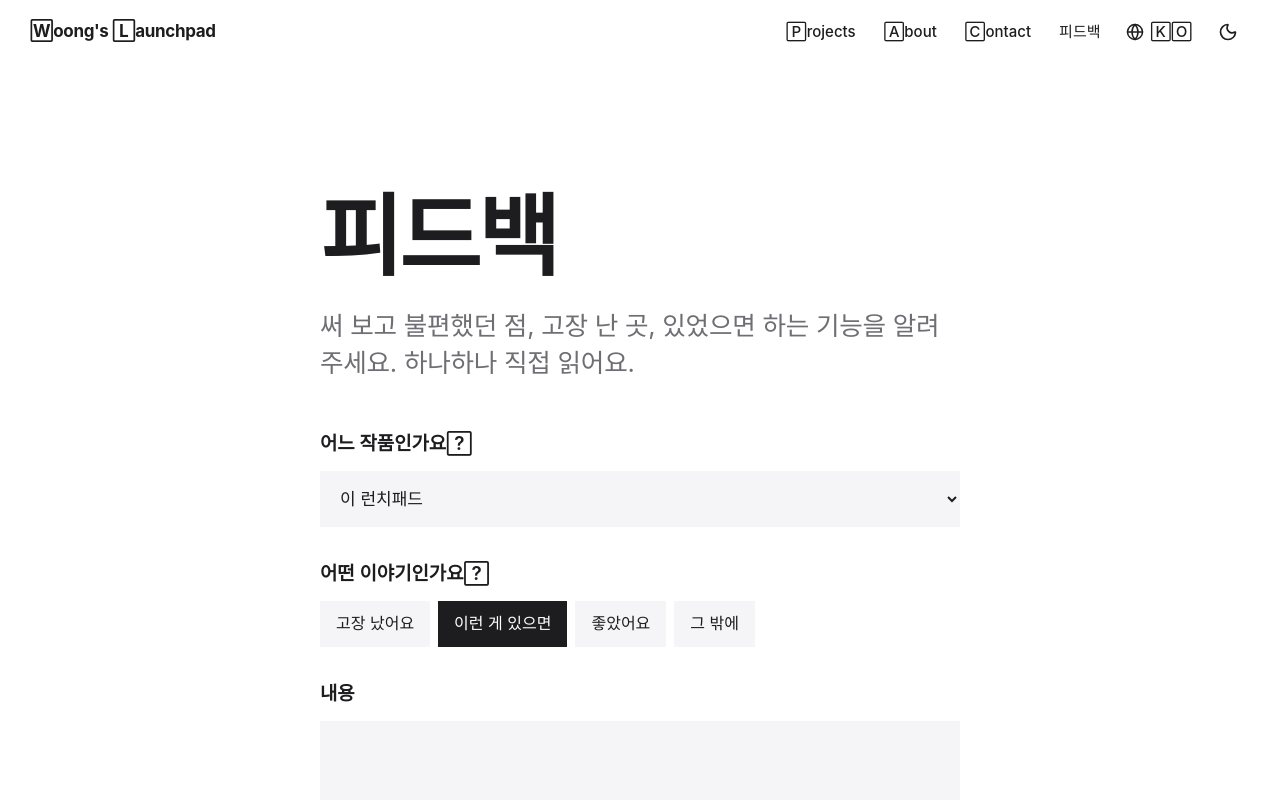
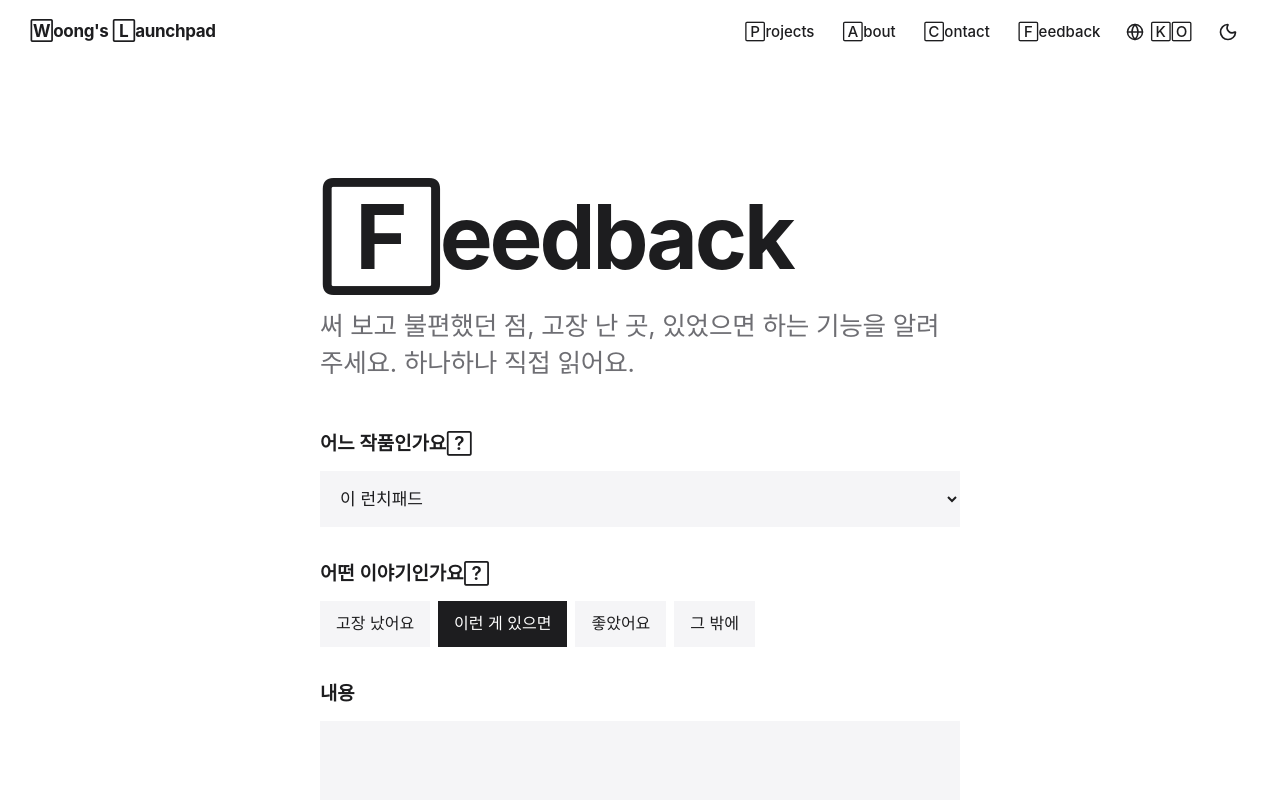
Before and after one commit to woong2-rice/Portfolio, a Next.js app: page /feedback in a window 1280 px wide. Shown: the top 800 px of the page. Built offline with nearby package versions, Linux system fonts and the light colour scheme; a web font is replaced by a local one.

Commit message:
피드백 메뉴·제목을 영어(Feedback)로 통일
Co-Authored-By: Claude Opus 5.5 <noreply@anthropic.com>
Claude-Session: https://claude.ai/code/session_01FECKwJGteewsSVvQnTNJsJ

```diff
--- a/data/site.ts
+++ b/data/site.ts
@@ -57,7 +57,7 @@ export const ui = {
     projects: { ko: "Projects", en: "Projects", ja: "Projects", zh: "Projects" },
     about: { ko: "About", en: "About", ja: "About", zh: "About" },
     contact: { ko: "Contact", en: "Contact", ja: "Contact", zh: "Contact" },
-    feedback: { ko: "피드백", en: "Feedback", ja: "フィードバック", zh: "反馈" },
+    feedback: { ko: "Feedback", en: "Feedback", ja: "Feedback", zh: "Feedback" },
     language: { ko: "언어", en: "Language", ja: "言語", zh: "语言" },
     skip: { ko: "본문으로 건너뛰기", en: "Skip to content", ja: "本文へスキップ", zh: "跳到正文" },
     toTop: { ko: "맨 위로", en: "Back to top", ja: "トップへ戻る", zh: "回到顶部" },
@@ -121,7 +121,7 @@ export const ui = {
     plus: { ko: "한 살 늘리기", en: "One year older", ja: "1歳増やす", zh: "加一岁" },
   },
   feedback: {
-    title: { ko: "피드백", en: "Feedback", ja: "フィードバック", zh: "反馈" },
+    title: { ko: "Feedback", en: "Feedback", ja: "Feedback", zh: "Feedback" },
     intro: {
       ko: "써 보고 불편했던 점, 고장 난 곳, 있었으면 하는 기능을 알려 주세요. 하나하나 직접 읽어요.",
       en: "Tell me what felt awkward, what broke, or what you wish existed. I read every one myself.",
```
